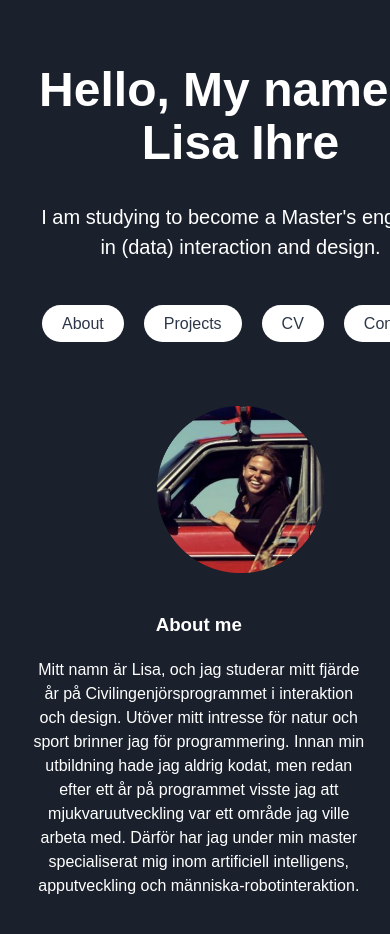
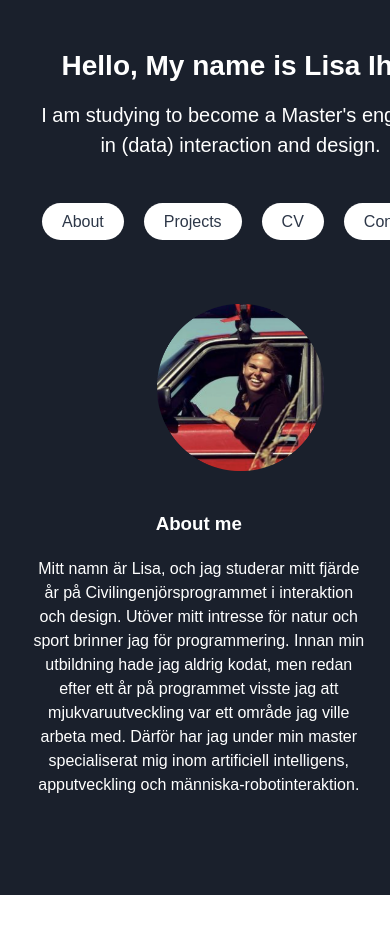
Before and after one commit to id21lie/portfolio_upd, a React (Vite) app: page /portfolio_upd/about in a window 390 px wide. Shown: the top 934 px of the page. After the commit the page ends 895 px from the top, so only its background shows below. Built offline with nearby package versions, Linux system fonts and the light colour scheme.

Commit message:
updated css for phone

```diff
--- a/src/Header.jsx
+++ b/src/Header.jsx
@@ -1,7 +1,7 @@
 export default function Header({ project }) {
     return (
         <header className="text-center mb-12">
-        <h1 className="text-4xl font-bold">Hello, My name is <span className="text-white font-extrabold">Lisa Ihre</span></h1>
+        <h1 class="hero-title">Hello, My name is <span>Lisa Ihre</span></h1>
         <p className="mt-2 text-lg">I am studying to become a Master's engineer in (data) interaction and design.</p>
         </header>
     )
--- a/src/Portfolio.css
+++ b/src/Portfolio.css
@@ -270,7 +270,20 @@ h2 {
   padding: 0;
 }
 
+.hero-title {
+  font-size: clamp(1.5rem, 5vw, 2.25rem);
+  font-weight: 700;
+}
+
+h1 span {
+  color: white; /* Motsvarar text-white */
+  font-weight: 800; /* Motsvarar font-extrabold */
+}
+
+
 @media (max-width: 768px) {
+
+
   .project-card {
     flex-direction: column;
   }
@@ -304,6 +317,10 @@ h2 {
     margin: 20px 0;
   }
 
+  .hero-title {
+    font-size: 1.75rem;
+  }
+
   .aboutme-text {
     width: 80%;
     text-align: center;
```
